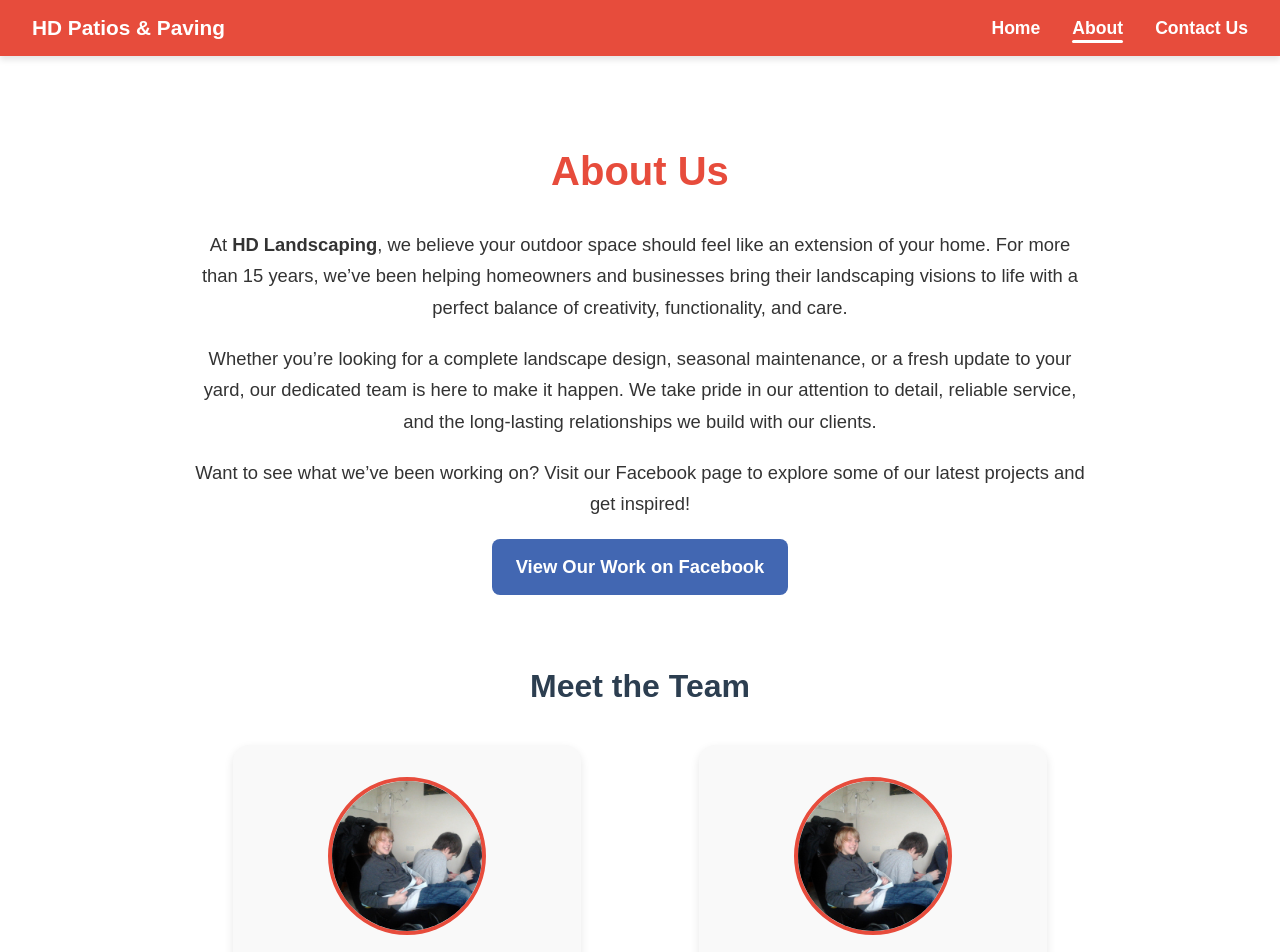
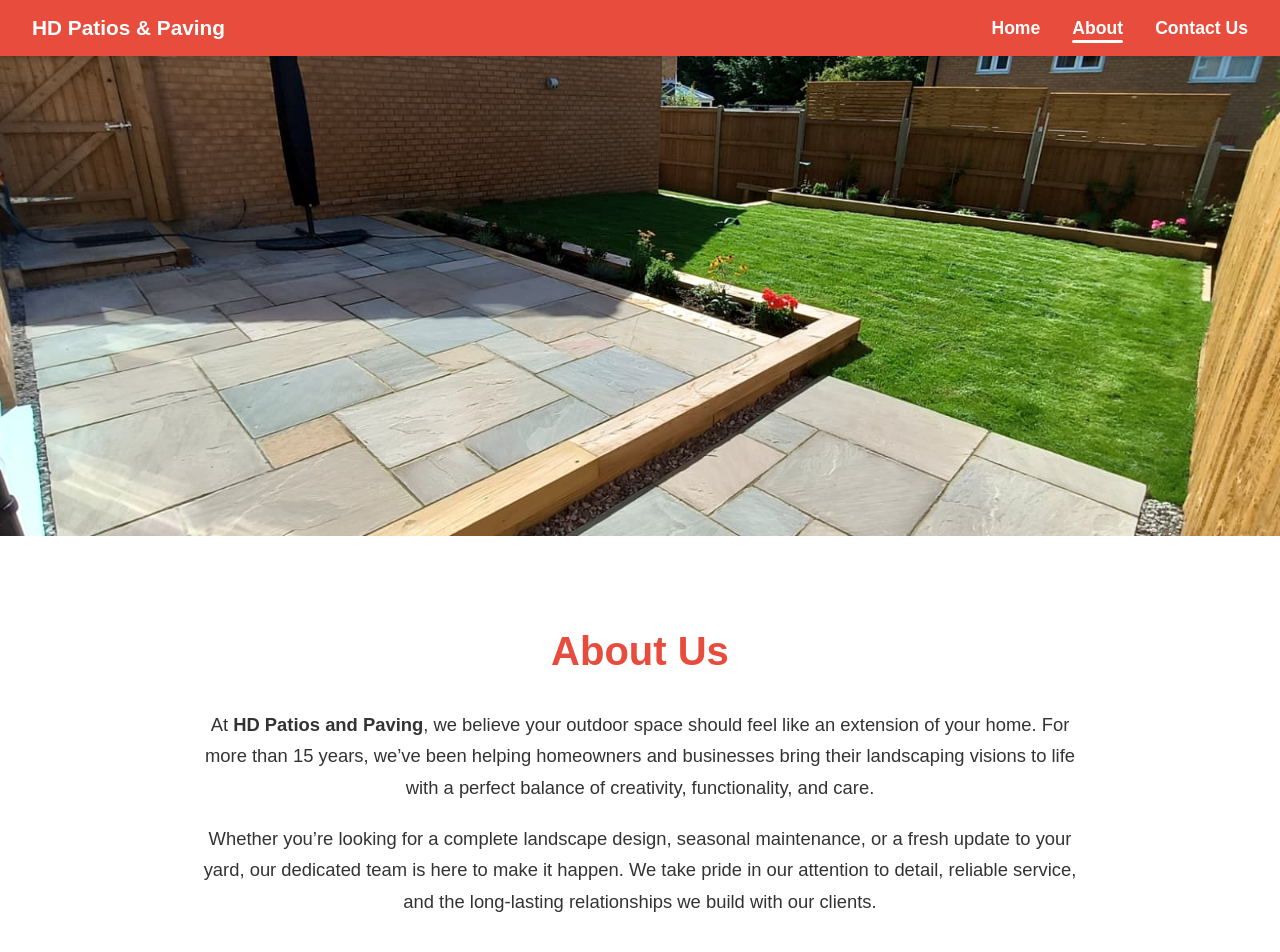
Before and after one commit to MattPackham/hdlandscaping, a Vue app: page /about in a window 1280 px wide. Shown: the top 952 px of the page. Built offline with nearby package versions, Linux system fonts and the light colour scheme.

Commit message:
Small changes

```diff
--- a/src/views/About.vue
+++ b/src/views/About.vue
@@ -1,8 +1,16 @@
 <template>
+ <section class="landing">
+  <div class="hero">
+   <!-- <div class="hero-content">
+    With over 15 years of experience HD Patios and Paving provides you quality, bespoke, and premium outdoor spaces.
+    </div> -->
+  </div>
+  </section>
   <section class="about">
-    <h2>About Us</h2>
+    <div>
+      <h2>About Us</h2>
     <p>
-      At <strong>HD Landscaping</strong>, we believe your outdoor space should feel
+      At <strong>HD Patios and Paving</strong>, we believe your outdoor space should feel
       like an extension of your home. For more than 15 years, we’ve been helping
       homeowners and businesses bring their landscaping visions to life with a
       perfect balance of creativity, functionality, and care.
@@ -13,11 +21,11 @@
       to make it happen. We take pride in our attention to detail, reliable
       service, and the long-lasting relationships we build with our clients.
     </p>
-    <p>
+    <!-- <p>
       Want to see what we’ve been working on?
       Visit our Facebook page to explore some of our latest projects and get inspired!
-    </p>
-    <p>
+    </p> -->
+    <!-- <p>
       <a
         href="https://www.facebook.com/YourFacebookPage"
         target="_blank"
@@ -26,10 +34,10 @@
       >
         View Our Work on Facebook
       </a>
-    </p>
+    </p> -->
 
     <!-- Meet the Team -->
-    <div class="team">
+    <!-- <div class="team">
       <h3>Meet the Team</h3>
       <div class="team-members">
         <div class="team-member">
@@ -52,7 +60,8 @@
           </p>
         </div>
       </div>
-    </div>
+    </div>-->
+      </div>
   </section>
 </template>
 
--- a/src/views/Contact.vue
+++ b/src/views/Contact.vue
@@ -9,14 +9,14 @@
     <div class="contact-info">
       <p>📞 Phone: <a href="tel:07801269799">07801269799</a></p>
       <p>✉️ Email: <a href="mailto:hdpatiosandpaving@gmail.com">hdpatiosandpaving@gmail.com</a></p>
-        <a
+        <!-- <a
           href="https://www.facebook.com/YourFacebookPage"
           target="_blank"
           rel="noopener noreferrer"
           class="facebook-link"
         >
           Contact us on Facebook
-        </a>
+        </a> -->
 
     </div>
 
--- a/src/views/Home.vue
+++ b/src/views/Home.vue
@@ -37,11 +37,11 @@ export default {
           description: 'Create beautiful outdoor spaces with our patio and paving solutions.',
           link: '/services/patios',
         },
-        {
-          title: 'Stonework & Brickwork',
-          description: 'Enhance your garden appeal with professionally installed slabwork, stonework or brickwork.',
-          link: '/services/brickwork',
-        },
+        // {
+        //   title: 'Stonework & Brickwork',
+        //   description: 'Enhance your garden appeal with professionally installed slabwork, stonework or brickwork.',
+        //   link: '/services/brickwork',
+        // },
         {
           title: 'Garden Makeovers',
           description: 'Transform your garden into a serene retreat with our makeover services.',
```
